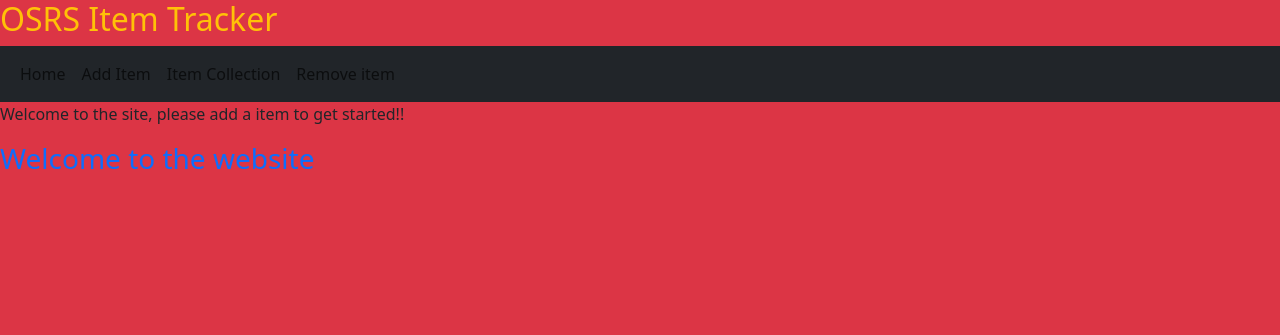
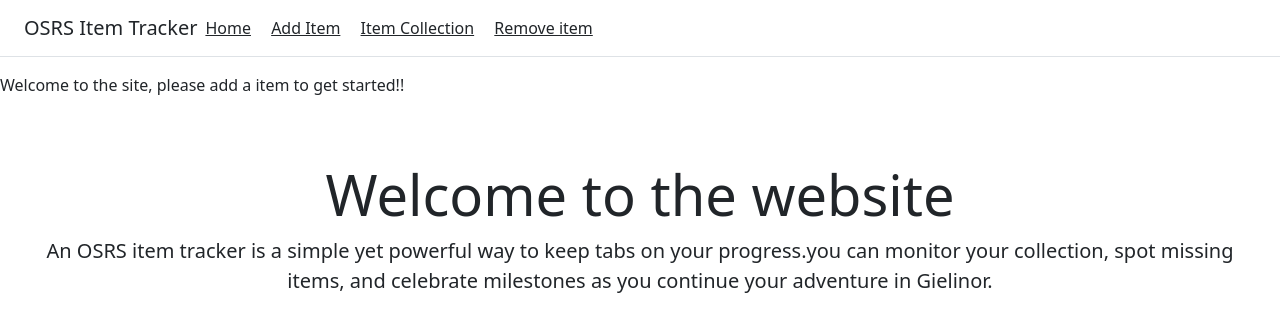
Before and after one commit to BradleyJohnson96/PythonFlaskProject, a Flask app: page / in a window 1280 px wide. Shown: the top 335 px of the page. Run offline with Flask 3, Linux system fonts and the light colour scheme.

Commit message:
work on bootstrap

```diff
--- a/templates/index.html
+++ b/templates/index.html
@@ -6,34 +6,19 @@
     <title>OSRS Item Tracker</title>
     <link href="https://cdn.jsdelivr.net/npm/bootstrap@5.3.8/dist/css/bootstrap.min.css" rel="stylesheet"
         integrity="sha384-sRIl4kxILFvY47J16cr9ZwB07vP4J8+LH7qKQnuqkuIAvNWLzeN8tE5YBujZqJLB" crossorigin="anonymous">
+    <link href="pricing.css" rel="stylesheet">
 </head>
 
-<body class='bg-danger'>
-    <h2 class="text-warning">OSRS Item Tracker</h2>
-
-    <nav class="navbar navbar-expand-sm bg-dark">
-        <div class="container-fluid">
-            <ul class="navbar-nav">
-                <li class="nav-item">
-                    <a class="nav-link" href="/">Home</a>
-                </li>
-                <li class="nav-item">
-                    <a class="nav-link" href="/addItem">Add Item</a>
-                </li>
-                <li class="nav-item">
-                    <a class="nav-link" href="itemDisplay">Item Collection</a>
-                </li>
-                <li class="nav-item">
-                    <a class="nav-link" href="removeItems">Remove item</a>
-                </li>
-            </ul>
-        </div>
-    </nav>
-    <!--
-    <a href="/">Home</a>
-    <a href="/addItem">Add Item</a>
-    <a href="/itemDisplay">Item Collection</a>
-    <a href="/removeItems">Remove Item</a> -->
+<body>
+    <div class="d-flex flex-column flex-md-row align-items-center p-3 px-md-4 mb-3 bg-white border-bottom box-shadow">
+        <h5 class="my-0 mr-md-auto font-weight-normal">OSRS Item Tracker</h5>
+        <nav class="my-2 my-md-0 mr-md-3">
+            <a class="p-2 text-dark" href="/">Home</a>
+            <a class="p-2 text-dark" href="/addItem">Add Item</a>
+            <a class="p-2 text-dark" href="itemDisplay">Item Collection</a>
+            <a class="p-2 text-dark" href="removeItems">Remove item</a>
+        </nav>
+    </div>
 
     {% with messages = get_flashed_messages() %}
     {% if messages %}
--- a/templates/main.html
+++ b/templates/main.html
@@ -1,5 +1,12 @@
 {% extends 'index.html' %}
 
 {% block body %}
-<h3 class="text-primary">Welcome to the website</h3>
+
+<div class="pricing-header px-3 py-3 pt-md-5 pb-md-4 mx-auto text-center">
+    <h1 class="display-4">Welcome to the website</h1>
+    <p class="lead">An OSRS item tracker is a simple yet powerful way to keep tabs on your progress.you can monitor
+        your collection, spot missing items, and celebrate milestones as you continue your adventure in Gielinor.
+    </p>
+</div>
+
 {% endblock %}
```
